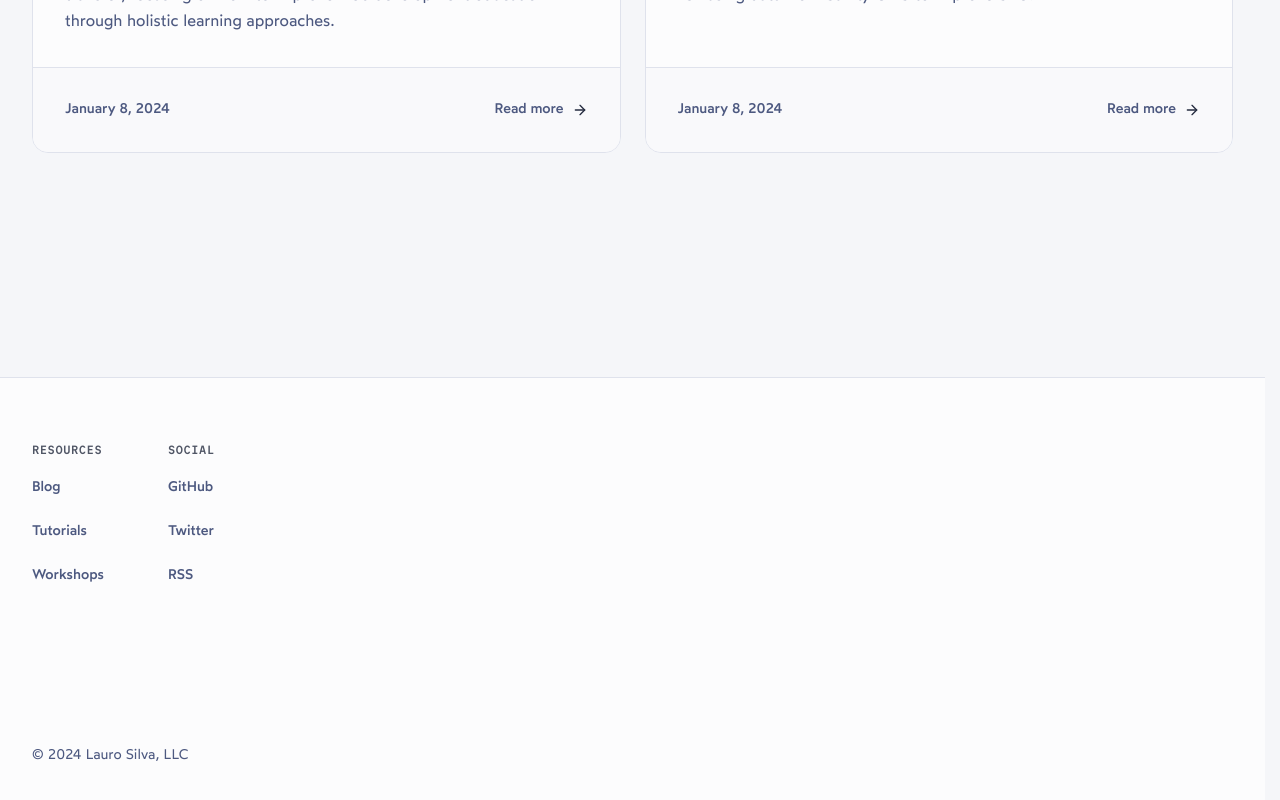
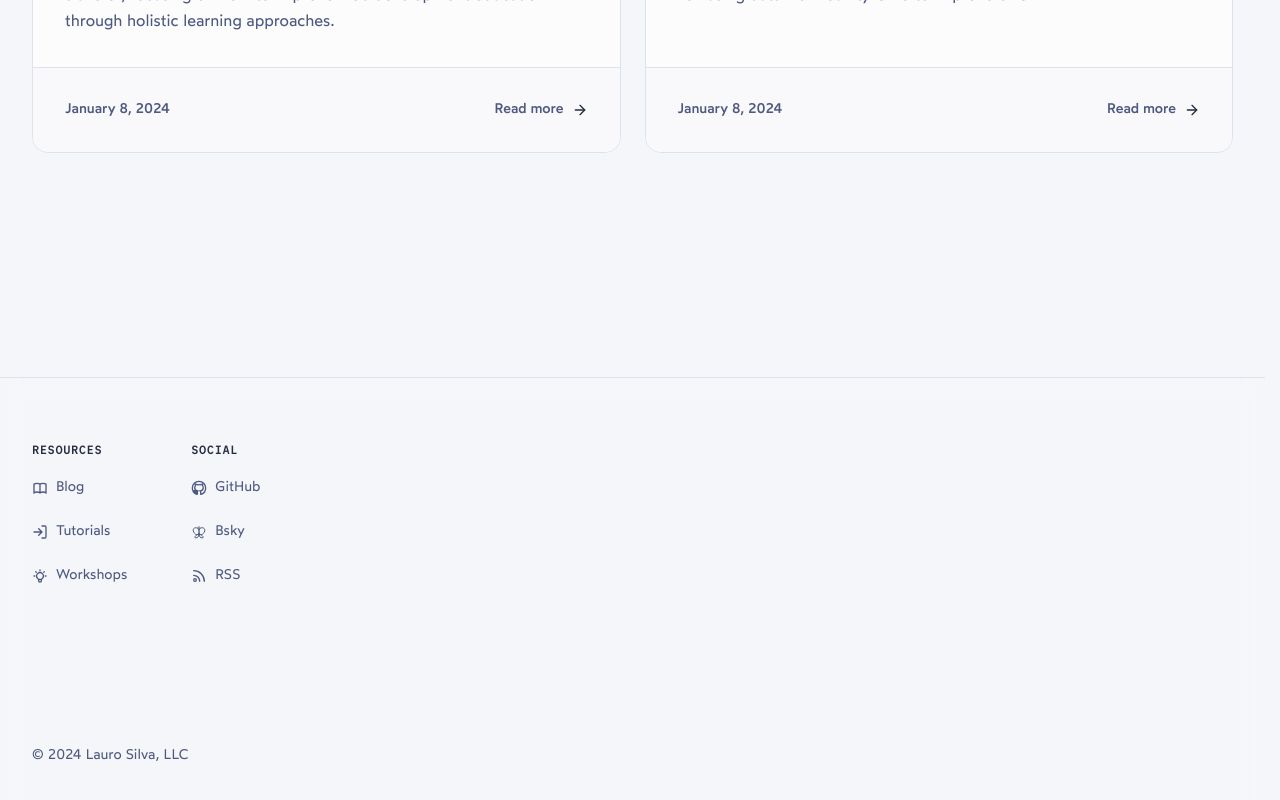
Before and after one commit to laurosilvacom/website, a Next.js app: page / in a window 1280 px wide. Shown: the part 1828-2628 px from the top of the page. Built offline with nearby package versions, Linux system fonts and the light colour scheme.

Commit message:
update content and footer

```diff
--- a/app/blog/posts/floating-nav.mdx
+++ b/app/blog/posts/floating-nav.mdx
@@ -2,7 +2,7 @@
 title: 'Creating a Floating Navbar with Next.js and Tailwind CSS'
 publishedAt: '2024-01-08'
 summary: 'Learn how to build a responsive floating navbar in Next.js using Tailwind CSS'
-icon: 'https://res.cloudinary.com/laurosilvacom/image/upload/v1733904187/laurosilvacom/lauro/icons/wknnexhscscfelz7g2g8.webp'
+icon: 'https://res.cloudinary.com/laurosilvacom/image/upload/v1733936232/laurosilvacom/lauro/icons/kgfbkawpl6jhvarfpgmw.png'
 description: 'Step-by-step guide to creating a floating navbar that stays fixed at the top of the screen using Next.js and Tailwind CSS.'
 gradient: '#4169E1'
 ---
--- a/app/blog/posts/yoga-teacher-training.mdx
+++ b/app/blog/posts/yoga-teacher-training.mdx
@@ -2,7 +2,7 @@
 title: 'My Journey Through 200-Hour Yoga Teacher Training'
 publishedAt: '2024-01-08'
 summary: 'Reflections and learnings from completing a 200-hour Yoga Teacher Training at YoYoYogi in Portland'
-icon: 'https://res.cloudinary.com/laurosilvacom/image/upload/v1705629532/laurosilvacom/icons/iw7vdsnx4p2owgjivykm.png'
+icon: 'https://res.cloudinary.com/laurosilvacom/image/upload/v1733904187/laurosilvacom/lauro/icons/wknnexhscscfelz7g2g8.webp'
 description: 'Personal insights and experiences from completing a 200-hour Yoga Teacher Training, exploring the transformation, curriculum, and future aspirations as a yoga teacher.'
 gradient: '#4169E1'
 ---
--- a/app/components/footer.tsx
+++ b/app/components/footer.tsx
@@ -21,6 +21,101 @@ interface FooterSectionProps {
 	onToggle?: () => void
 }
 
+const ResourceIcon = () => (
+	<svg
+		className="ease-bounce h-4 w-4 transition-transform duration-300 group-hover:-rotate-12"
+		viewBox="0 0 24 24"
+		fill="none"
+		stroke="currentColor">
+		<path
+			d="M12 6.253v13m0-13C10.832 5.477 9.246 5 7.5 5S4.168 5.477 3 6.253v13C4.168 18.477 5.754 18 7.5 18s3.332.477 4.5 1.253m0-13C13.168 5.477 14.754 5 16.5 5c1.747 0 3.332.477 4.5 1.253v13C19.832 18.477 18.247 18 16.5 18c-1.746 0-3.332.477-4.5 1.253"
+			strokeWidth="2"
+			strokeLinecap="round"
+		/>
+	</svg>
+)
+
+const TutorialIcon = () => (
+	<svg
+		className="ease-bounce h-4 w-4 transition-transform duration-300 group-hover:scale-110"
+		viewBox="0 0 24 24"
+		fill="none"
+		stroke="currentColor">
+		<path
+			d="M15 3h4a2 2 0 012 2v14a2 2 0 01-2 2h-4M10 17l5-5-5-5M13 12H3"
+			strokeWidth="2"
+			strokeLinecap="round"
+			strokeLinejoin="round"
+		/>
+	</svg>
+)
+
+const WorkshopIcon = () => (
+	<svg
+		className="ease-bounce h-4 w-4 transition-transform duration-300 group-hover:translate-x-1"
+		viewBox="0 0 24 24"
+		fill="none"
+		stroke="currentColor">
+		<path
+			d="M9.663 17h4.674M12 3v1m6.364 1.636l-.707.707M21 12h-1M4 12H3m3.343-5.657l-.707-.707m2.828 9.9a5 5 0 117.072 0l-.548.547A3.374 3.374 0 0014 18.469V19a2 2 0 11-4 0v-.531c0-.895-.356-1.754-.988-2.386l-.548-.547z"
+			strokeWidth="2"
+			strokeLinecap="round"
+		/>
+	</svg>
+)
+
+const GithubIcon = () => (
+	<svg
+		className="ease-bounce h-4 w-4 transition-transform duration-300 group-hover:scale-110"
+		viewBox="0 0 24 24"
+		fill="none"
+		stroke="currentColor">
+		<path
+			d="M12 2C6.477 2 2 6.477 2 12c0 4.42 2.87 8.17 6.84 9.5.5.08.66-.23.66-.5v-1.69c-2.77.6-3.36-1.34-3.36-1.34-.46-1.16-1.11-1.47-1.11-1.47-.91-.62.07-.6.07-.6 1 .07 1.53 1.03 1.53 1.03.87 1.52 2.34 1.07 2.91.83.09-.65.35-1.09.63-1.34-2.22-.25-4.55-1.11-4.55-4.92 0-1.11.38-2 1.03-2.71-.1-.25-.45-1.29.1-2.64 0 0 .84-.27 2.75 1.02.79-.22 1.65-.33 2.5-.33.85 0 1.71.11 2.5.33 1.91-1.29 2.75-1.02 2.75-1.02.55 1.35.2 2.39.1 2.64.65.71 1.03 1.6 1.03 2.71 0 3.82-2.34 4.66-4.57 4.91.36.31.69.92.69 1.85V21c0 .27.16.59.67.5C19.14 20.16 22 16.42 22 12A10 10 0 0012 2z"
+			strokeWidth="2"
+		/>
+	</svg>
+)
+
+const SocialIcon = () => (
+	<svg
+		className="ease-bounce h-4 w-4 transition-all duration-300 group-hover:scale-110 group-hover:-rotate-12"
+		viewBox="0 0 24 24"
+		fill="none"
+		stroke="currentColor"
+		strokeWidth="1.5"
+		strokeLinecap="round"
+		strokeLinejoin="round">
+		{/* Upper wings */}
+		<path d="M12 8C9.5 4.5 4.5 5 3.5 8S5 14 7 15.5C9 17 12 15 12 15" />
+		<path d="M12 8C14.5 4.5 19.5 5 20.5 8S19 14 17 15.5C15 17 12 15 12 15" />
+
+		{/* Lower wings */}
+		<path d="M12 15C10 15.5 7 17 6 19S7 21 9 20.5C11 20 12 17 12 15" />
+		<path d="M12 15C14 15.5 17 17 18 19S17 21 15 20.5C13 20 12 17 12 15" />
+
+		{/* Body and antennae */}
+		<path d="M12 8V15" strokeWidth="2" />
+		<path d="M11 7.5C10.5 6.5 10.5 5.5 11 4.5" />
+		<path d="M13 7.5C13.5 6.5 13.5 5.5 13 4.5" />
+	</svg>
+)
+
+const RssIcon = () => (
+	<svg
+		className="ease-bounce h-4 w-4 transition-all duration-300 group-hover:scale-110"
+		viewBox="0 0 24 24"
+		fill="none"
+		stroke="currentColor"
+		strokeWidth="2"
+		strokeLinecap="round"
+		strokeLinejoin="round">
+		<circle cx="6" cy="18" r="2" />
+		<path d="M4 4a16 16 0 0 1 16 16" />
+		<path d="M4 11a9 9 0 0 1 9 9" />
+	</svg>
+)
+
 const FooterSection = ({
 	title,
 	links,
@@ -33,40 +128,74 @@ const FooterSection = ({
 		<div className="w-full sm:w-auto">
 			<button
 				onClick={onToggle}
-				className="text-primary flex w-full items-center justify-between text-left font-mono text-xs tracking-wider uppercase opacity-80 sm:cursor-default"
+				className="text-primary group flex w-full items-center justify-between text-left font-mono text-xs tracking-wider uppercase"
 				aria-expanded={isMobile ? isExpanded : true}
 				aria-controls={`footer-${title.toLowerCase()}`}>
-				<strong>{title}</strong>
+				<span className="relative">
+					<strong className="relative z-10">{title}</strong>
+					<span className="bg-primary/5 absolute inset-0 -z-10 h-full w-full opacity-0 transition-opacity duration-300 group-hover:opacity-100" />
+				</span>
 				{isMobile && (
 					<span
-						className="transition-transform duration-200 sm:hidden"
+						className="transition-transform duration-200 group-hover:rotate-180 sm:hidden"
 						aria-hidden="true">
-						{isExpanded ? '−' : '+'}
+						↓
 					</span>
 				)}
 			</button>
 			<ul
 				id={`footer-${title.toLowerCase()}`}
-				className={`space-y-2 overflow-hidden pt-3 text-sm font-medium transition-all duration-300 ease-in-out ${isMobile && !isExpanded ? 'max-h-0' : 'max-h-[500px]'}`}
+				className={`space-y-2 overflow-hidden pt-3 text-sm transition-all duration-300 ease-in-out ${
+					isMobile && !isExpanded ? 'max-h-0' : 'max-h-[500px]'
+				}`}
 				role="menu">
 				{links.map((link) => (
 					<li key={link.text} role="none">
 						{link.external ? (
 							<a
 								href={link.href}
-								className="text-muted-foreground hover:text-foreground inline-block py-2 transition-colors"
+								className="text-muted-foreground hover:text-foreground group inline-flex items-center gap-2 py-2 transition-all duration-300"
 								target="_blank"
 								rel="noopener noreferrer"
 								role="menuitem">
-								{link.text}
-								<span className="sr-only">(opens in new tab)</span>
+								{title === 'Resources' && link.text === 'Blog' && (
+									<ResourceIcon />
+								)}
+								{title === 'Resources' && link.text === 'Tutorials' && (
+									<TutorialIcon />
+								)}
+								{title === 'Resources' && link.text === 'Workshops' && (
+									<WorkshopIcon />
+								)}
+								{title === 'Social' && link.text === 'GitHub' && <GithubIcon />}
+								{title === 'Social' && link.text === 'Bsky' && <SocialIcon />}
+								{title === 'Social' && link.text === 'RSS' && <RssIcon />}
+								<span className="relative">
+									{link.text}
+									<span className="bg-primary/50 absolute inset-x-0 -bottom-0.5 h-px scale-x-0 transition-transform duration-300 group-hover:scale-x-100" />
+								</span>
 							</a>
 						) : (
 							<Link
 								href={link.href}
-								className="text-muted-foreground hover:text-foreground inline-block py-2 transition-colors"
+								className="text-muted-foreground hover:text-foreground group inline-flex items-center gap-2 py-2 transition-all duration-300"
 								role="menuitem">
-								{link.text}
+								{title === 'Resources' && link.text === 'Blog' && (
+									<ResourceIcon />
+								)}
+								{title === 'Resources' && link.text === 'Tutorials' && (
+									<TutorialIcon />
+								)}
+								{title === 'Resources' && link.text === 'Workshops' && (
+									<WorkshopIcon />
+								)}
+								{title === 'Social' && link.text === 'GitHub' && <GithubIcon />}
+								{title === 'Social' && link.text === 'Bsky' && <SocialIcon />}
+								{title === 'Social' && link.text === 'RSS' && <RssIcon />}
+								<span className="relative">
+									{link.text}
+									<span className="bg-primary/50 absolute inset-x-0 -bottom-0.5 h-px scale-x-0 transition-transform duration-300 group-hover:scale-x-100" />
+								</span>
 							</Link>
 						)}
 					</li>
@@ -98,13 +227,17 @@ export default function Footer() {
 				text: 'GitHub',
 				external: true
 			},
-			{href: 'https://twitter.com', text: 'Twitter', external: true},
+			{
+				href: 'https://bsky.app/profile/laurosilva.com',
+				text: 'Bsky',
+				external: true
+			},
 			{href: '/rss', text: 'RSS'}
 		]
 	}
 
 	const toggleSection = (title: string) => {
-		if (window.innerWidth >= 640) return // Don't toggle on desktop
+		if (window.innerWidth >= 640) return
 		setExpandedSections((prev) => ({
 			...prev,
 			[title]: !prev[title]
@@ -112,18 +245,13 @@ export default function Footer() {
 	}
 
 	if (!isMounted) {
-		return null // Prevent hydration mismatch
+		return null
 	}
 
 	return (
-		<footer
-			className="bg-card border-border relative mt-32 w-full border-t pb-32 print:hidden"
-			role="contentinfo">
+		<footer className="bg-card/50 border-border relative mt-32 w-full border-t pb-32 backdrop-blur-sm print:hidden">
 			<Container className="mx-auto w-full max-w-screen-xl">
-				<div
-					className="via-border absolute top-0 left-0 h-px w-full bg-gradient-to-r from-transparent to-transparent"
-					aria-hidden="true"
-				/>
+				<div className="via-primary/20 absolute top-0 right-0 left-0 h-px bg-gradient-to-r from-transparent to-transparent" />
 
 				<div className="relative mx-auto flex w-full flex-col items-start justify-between gap-16 pt-14 pb-48 sm:flex-row sm:pt-16">
 					<div className="relative mx-auto flex w-full flex-col items-start gap-8 sm:flex-row sm:items-start sm:gap-16">
@@ -138,8 +266,7 @@ export default function Footer() {
 						))}
 					</div>
 
-					{/* Copyright and Terms */}
-					<div className="text-muted-foreground absolute bottom-5 flex items-center gap-5 text-sm">
+					<div className="text-muted-foreground absolute bottom-5 flex items-center gap-2 text-sm">
 						<span>© {new Date().getFullYear()} Lauro Silva, LLC</span>
 					</div>
 				</div>
```
Also changed, not shown: 1 other file (tests, documents, lock files or other folders).
